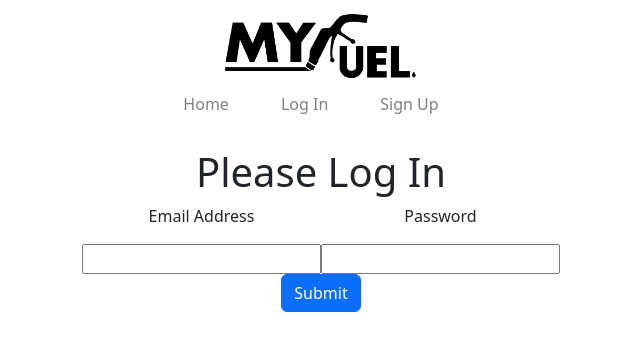
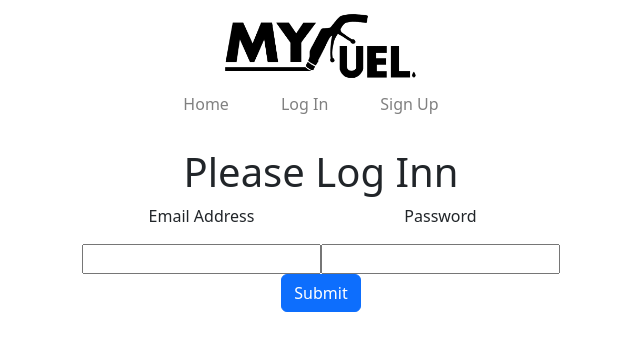
Before and after one commit to dantatkinson/Fuel-Tracker, a React (Create React App) app: page /log-in in a window 1280 px wide. Shown: the top 350 px of the page, without its empty margins (319-959 px from the left). Built offline with nearby package versions, Linux system fonts and the light colour scheme.

Commit message:
Test repo/git is set up correctly

```diff
--- a/src/components/LogIn.js
+++ b/src/components/LogIn.js
@@ -4,7 +4,7 @@ import Button from 'react-bootstrap/Button';
 export default function LogIn() {
     return (
         <div className="login-wrapper">
-            <h1>Please Log In</h1>
+            <h1>Please Log Inn</h1>
             <form>
                 <label>
                     <p>Email Address</p>
```
